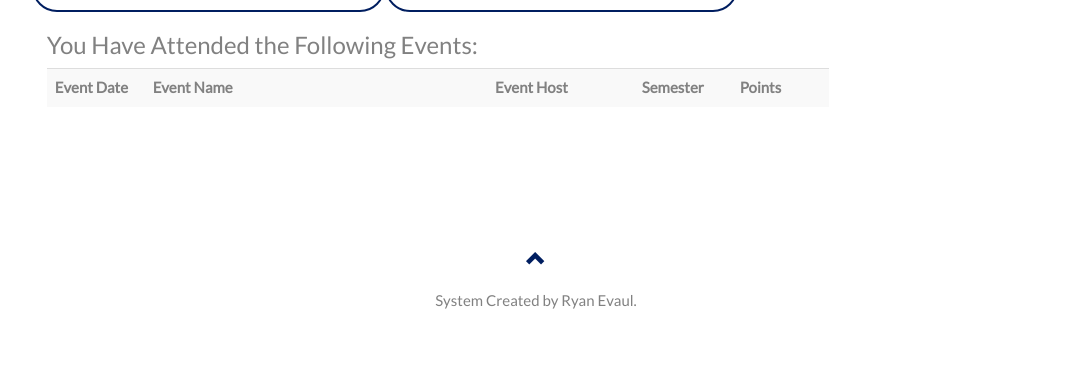
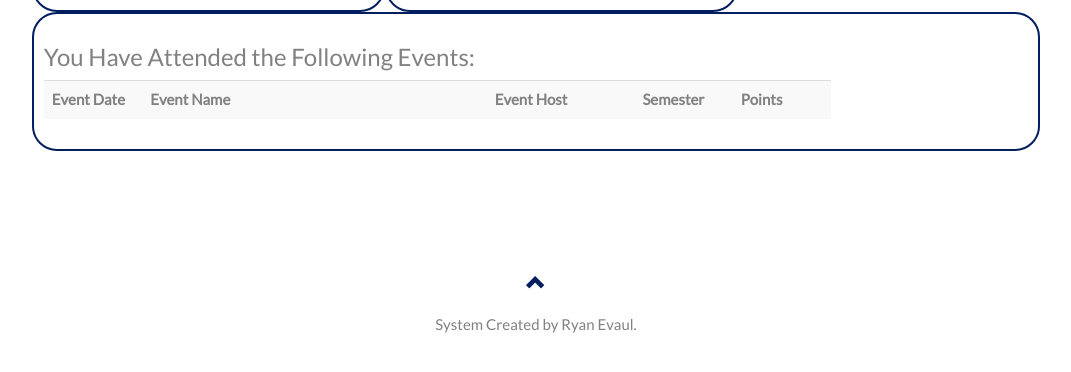
Before and after one commit to revaul/SGAPenmenPrideMainAppV1, a PHP site: page /public/index.php?id=1 in a window 1280 px wide. Shown: the part 378-750 px from the top of the page, without its empty margins (104-1175 px from the left). Run offline with PHP 8.4, Linux system fonts and the light colour scheme; data that the repository does not hold is empty; a stand-in replaces the project's code that opens the database connection; some libraries are stand-ins or nearby versions.

Commit message:
Update index.php

```diff
--- a/public/index.php
+++ b/public/index.php
@@ -233,7 +233,7 @@ $url = $protocol . $_SERVER['HTTP_HOST'];
 	<div class="row">
         <div class="col-sm-1">
         </div>
-        <div class="col-sm-10">
+        <div class="col-sm-10 graphbox">
 		<h3>You Have Attended the Following Events:</h3>
             <table class="table table-striped">
                 <col width="10%">
```
